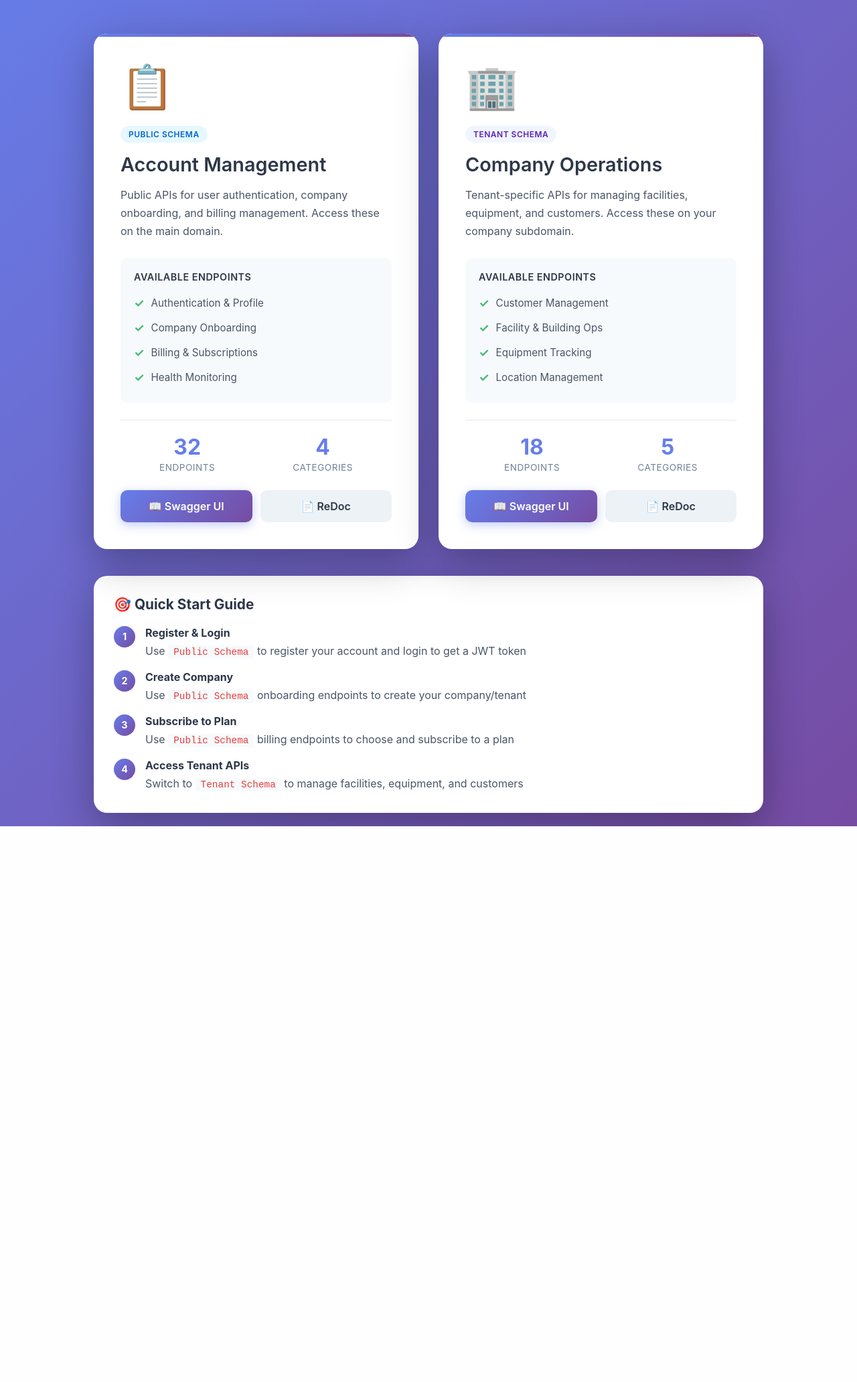
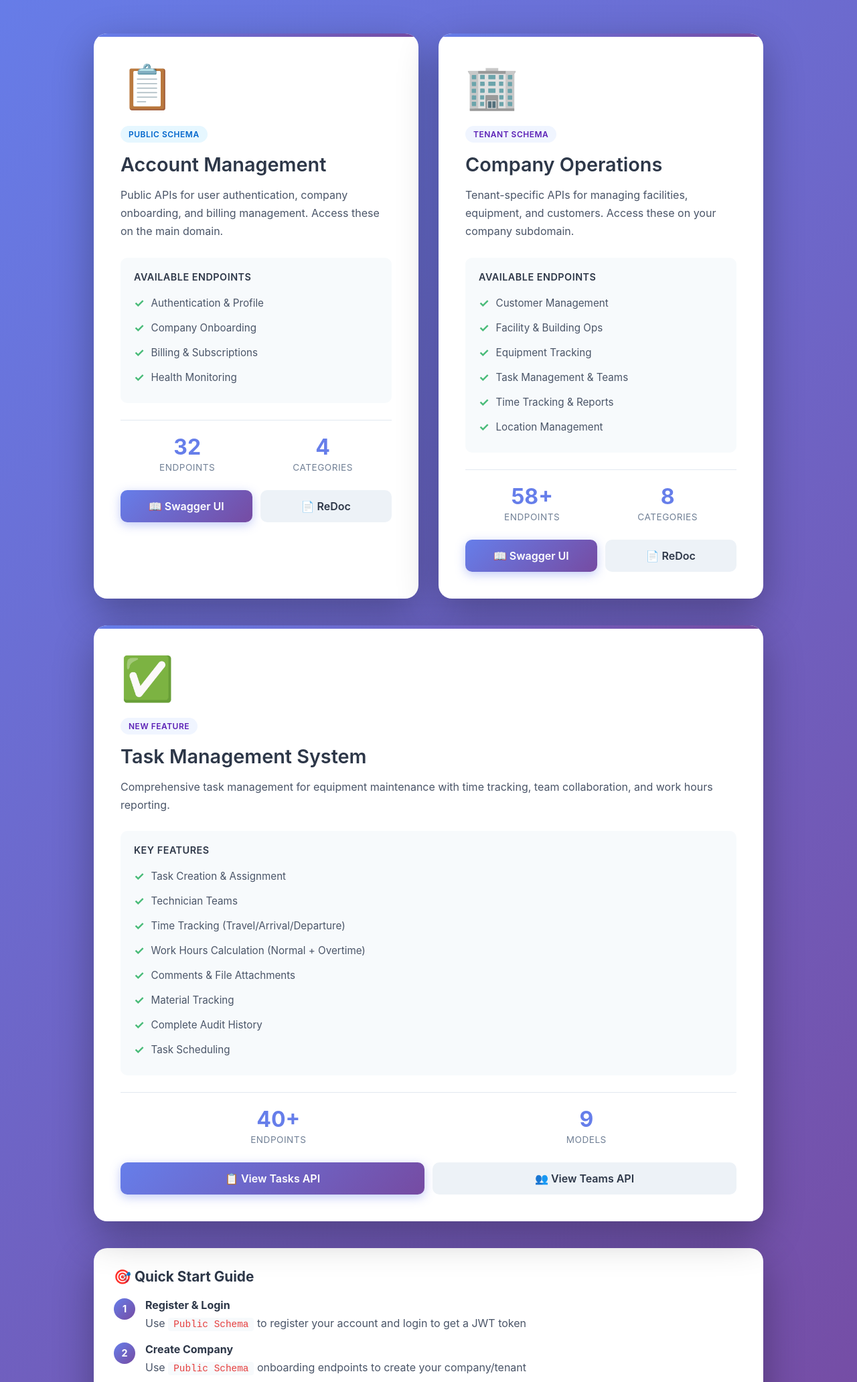
Before and after one commit to Maninder-cell/FieldPilot-backend, a Django app: page / in a window 1280 px wide. Shown: the part 118-2182 px from the top of the page at 67% size. Before the commit the page ends 1352 px from the top, so only its background shows below. Run offline with Django 5.2, Linux system fonts and the light colour scheme; parts of the project's set-up code (start-up, migrations or seed data) failed here and were passed over.

Commit message:
swagger api listing fixes

```diff
--- a/apps/tasks/serializers.py
+++ b/apps/tasks/serializers.py
@@ -104,7 +104,7 @@ class CreateTaskSerializer(serializers.Serializer):
     """
     equipment_id = serializers.UUIDField(required=True)
     title = serializers.CharField(max_length=255, required=True)
-    description = serializers.TextField(required=True)
+    description = serializers.CharField(required=True)
     priority = serializers.ChoiceField(
         choices=Task.PRIORITY_CHOICES,
         default='medium'
--- a/config/urls.py
+++ b/config/urls.py
@@ -24,7 +24,7 @@ urlpatterns = [
     path('api/v1/billing/', include('apps.billing.urls')),
     path('api/v1/', include('apps.facilities.urls')),
     path('api/v1/', include('apps.equipment.urls')),
-    path('api/v1/', include('apps.tasks.urls')),
+    path('api/v1/tasks/', include('apps.tasks.urls')),
     path('health/', include('apps.core.urls')),
 ]
 
--- a/config/urls_dev.py
+++ b/config/urls_dev.py
@@ -38,6 +38,7 @@ urlpatterns = [
     path('api/v1/billing/', include('apps.billing.urls')),
     path('api/v1/', include('apps.facilities.urls')),
     path('api/v1/', include('apps.equipment.urls')),
+    path('api/v1/tasks/', include('apps.tasks.urls')),
 
     # Health check
     path('health/', include('apps.core.urls')),
--- a/templates/swagger_landing.html
+++ b/templates/swagger_landing.html
@@ -395,17 +395,19 @@
                         <li>Customer Management</li>
                         <li>Facility & Building Ops</li>
                         <li>Equipment Tracking</li>
+                        <li>Task Management & Teams</li>
+                        <li>Time Tracking & Reports</li>
                         <li>Location Management</li>
                     </ul>
                 </div>
 
                 <div class="stats">
                     <div class="stat">
-                        <span class="stat-number">18</span>
+                        <span class="stat-number">58+</span>
                         <span class="stat-label">Endpoints</span>
                     </div>
                     <div class="stat">
-                        <span class="stat-number">5</span>
+                        <span class="stat-number">8</span>
                         <span class="stat-label">Categories</span>
                     </div>
                 </div>
@@ -418,6 +420,48 @@
                         📄 ReDoc
                     </a>
                 </div>
+            </div>
+        </div>
+
+        <!-- Task Management Feature Card -->
+        <div class="card" style="animation-delay: 0.2s;margin-bottom: 40px;">
+            <span class="card-icon">✅</span>
+            <span class="card-badge badge-tenant">New Feature</span>
+            <h2>Task Management System</h2>
+            <p>Comprehensive task management for equipment maintenance with time tracking, team collaboration, and work hours reporting.</p>
+
+            <div class="endpoints-list">
+                <h3>Key Features</h3>
+                <ul>
+                    <li>Task Creation & Assignment</li>
+                    <li>Technician Teams</li>
+                    <li>Time Tracking (Travel/Arrival/Departure)</li>
+                    <li>Work Hours Calculation (Normal + Overtime)</li>
+                    <li>Comments & File Attachments</li>
+                    <li>Material Tracking</li>
+                    <li>Complete Audit History</li>
+                    <li>Task Scheduling</li>
+                </ul>
+            </div>
+
+            <div class="stats">
+                <div class="stat">
+                    <span class="stat-number">40+</span>
+                    <span class="stat-label">Endpoints</span>
+                </div>
+                <div class="stat">
+                    <span class="stat-number">9</span>
+                    <span class="stat-label">Models</span>
+                </div>
+            </div>
+
+            <div class="button-group" style="margin-top: 25px;">
+                <a href="/api/docs/tenant/#/Tasks" class="btn btn-primary">
+                    📋 View Tasks API
+                </a>
+                <a href="/api/docs/tenant/#/Teams" class="btn btn-secondary">
+                    👥 View Teams API
+                </a>
             </div>
         </div>
 
```
Also changed, not shown: config/schema_views.py (+7 -0 lines), config/settings.py (+28 -0 lines).
